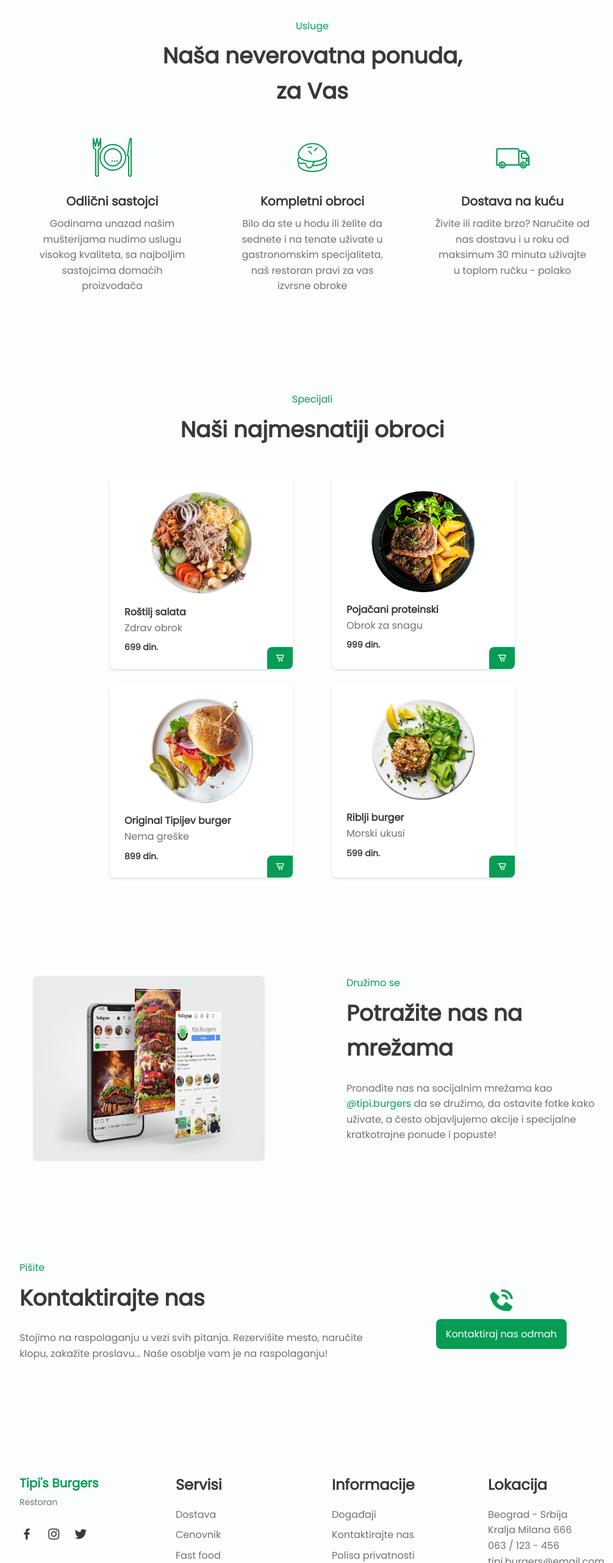
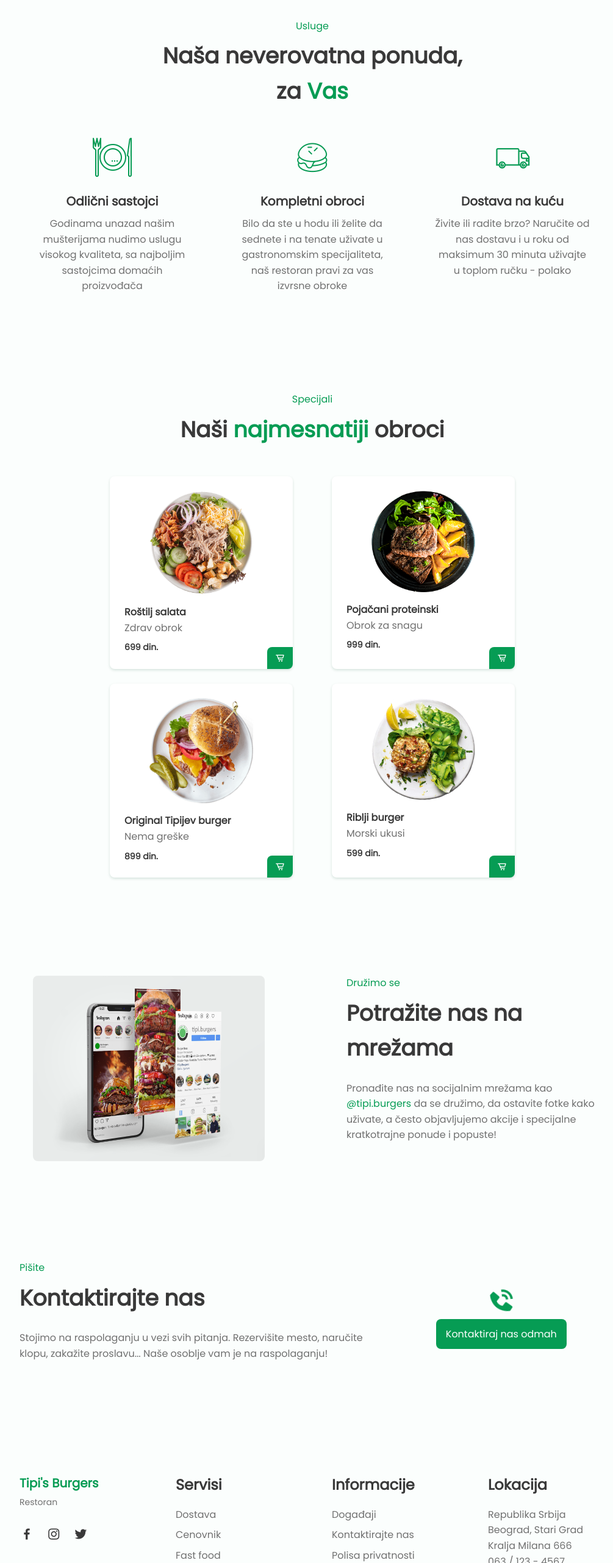
Before and after one commit to vokic/tipis-burgers-dark-light-theme-scroll-reveal, a plain HTML site: page index.html in a window 1280 px wide. Shown: the part 1480-4043 px from the top of the page at 61% size, without its empty margins (128-1133 px from the left). Drawn offline with nearby package versions, Linux system fonts and the light colour scheme.

Commit message:
Add files via upload

```diff
--- a/index.html
+++ b/index.html
@@ -98,7 +98,9 @@
 
       <section class="services section bd-container" id="services">
         <span class="section-subtitle">Usluge</span>
-        <h2 class="section-title">Naša neverovatna ponuda, <br />za Vas</h2>
+        <h2 class="section-title">
+          Naša neverovatna ponuda, <br />za<span class="naj"> Vas</span>
+        </h2>
         <div class="services__container bd-grid">
           <div class="services__content">
             <img src="img/dish.png" alt="" class="services__img" />
@@ -132,7 +134,9 @@
 
       <section class="menu section bd-container" id="menu">
         <span class="section-subtitle">Specijali</span>
-        <h2 class="section-title">Naši najmesnatiji obroci</h2>
+        <h2 class="section-title">
+          Naši <span class="naj">najmesnatiji</span> obroci
+        </h2>
 
         <div class="menu__container bd-grid">
           <div class="menu__content">
@@ -212,7 +216,7 @@
           <div class="contact__button">
             <i class="phoneus__icon bx bxs-phone-call bx-tada bx-rotate-90"></i>
             <br />
-            <a href="#" class="button">Kontaktiraj nas odmah</a>
+            <a href="tel:+381605505797" class="button">Kontaktiraj nas odmah</a>
           </div>
         </div>
       </section>
@@ -260,9 +264,10 @@
         <div class="footer__content">
           <h3 class="footer__title">Lokacija</h3>
           <ul>
-            <li>Beograd - Srbija</li>
+            <li>Republika Srbija</li>
+            <li>Beograd, Stari Grad</li>
             <li>Kralja Milana 666</li>
-            <li>063 / 123 - 456</li>
+            <li>063 / 123 - 4567</li>
             <li>tipi.burgers@email.com</li>
           </ul>
         </div>
```
